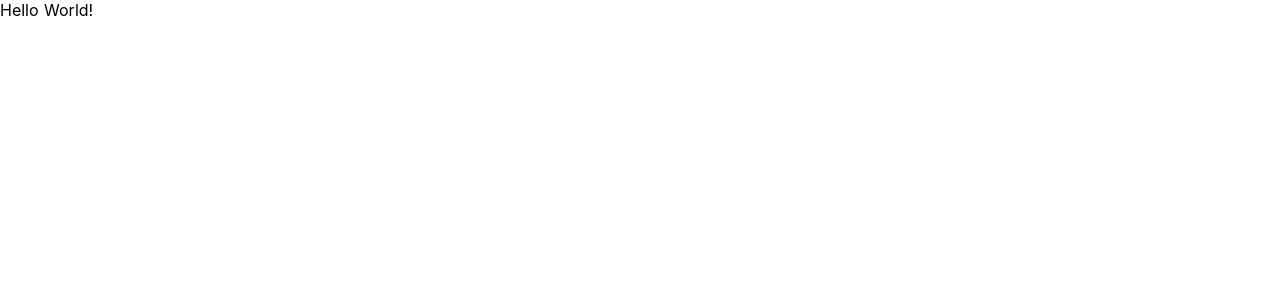
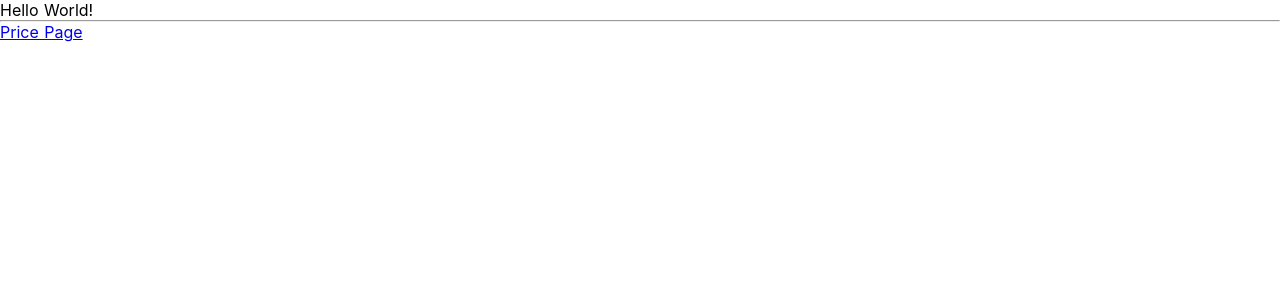
Before and after one commit to ynakayu/nuxt-hello, a Nuxt app: page / in a window 1280 px wide. Shown: the top 300 px of the page. Built offline with nearby package versions, Linux system fonts and the light colour scheme.

Commit message:
page transition 2

```diff
--- a/pages/index.vue
+++ b/pages/index.vue
@@ -1,6 +1,8 @@
 <template>
   <section class="container">
     <p>{{ message }}</p>
+    <hr>
+    <router-link to="/price">Price Page</router-link>
   </section>
 </template>
 
--- a/pages/price.vue
+++ b/pages/price.vue
@@ -1,5 +1,7 @@
 <template>
   <section class="container">
     <h1>Price Page</h1>
+    <hr>
+    <router-link to="/">Top Page</router-link>
   </section>
 </template>
```
